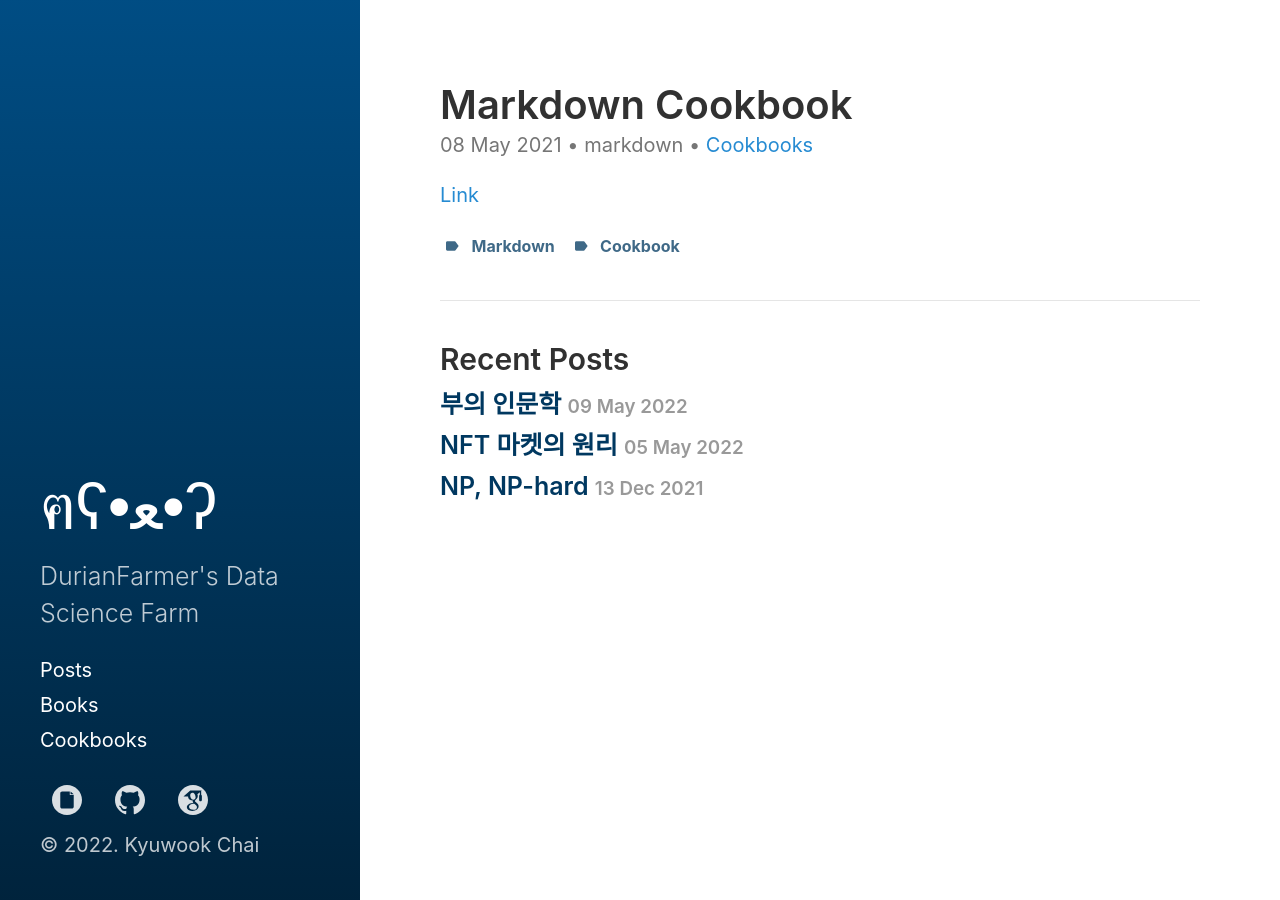
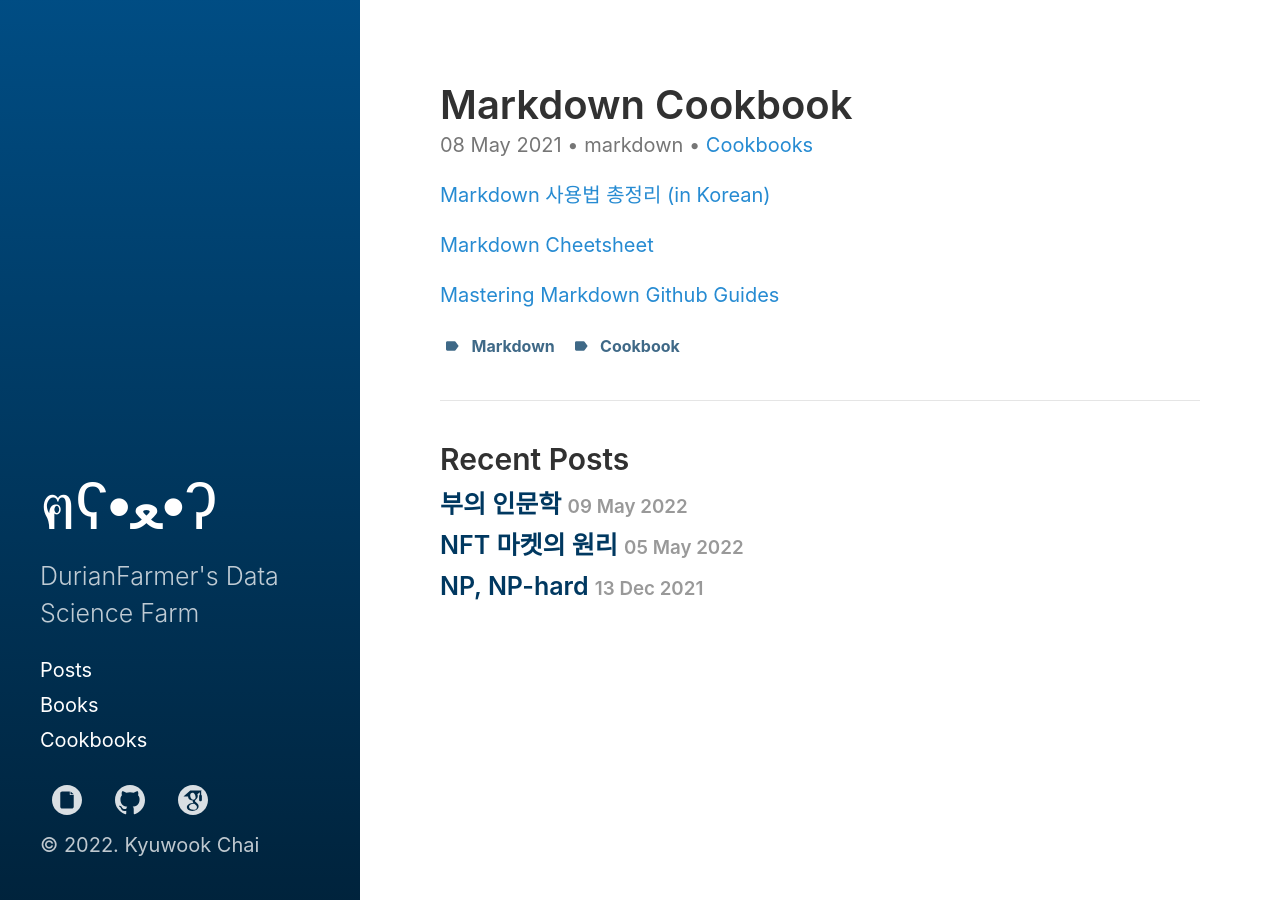
Before and after one commit to DurianFarmer/DurianFarmer.github.io, a Jekyll site: the page built from _posts/2021-05-08-markdown-cookbook.md, in a window 1280 px wide. Built offline with Jekyll 4.4.1, drawn with Linux system fonts in a browser that asks for light colours; nearby versions of some CDN libraries.

Commit message:
마크다운 포스트 수정

```diff
--- a/_posts/2021-05-08-markdown-cookbook.md
+++ b/_posts/2021-05-08-markdown-cookbook.md
@@ -9,4 +9,8 @@ tags:
   - cookbook
 ---
 
-[Link](https://heropy.blog/2017/09/30/markdown/)
+[Markdown 사용법 총정리 (in Korean)](https://heropy.blog/2017/09/30/markdown/)
+
+[Markdown Cheetsheet](https://assemble.io/docs/Cheatsheet-Markdown.html)
+
+[Mastering Markdown Github Guides](https://docs.github.com/en/get-started/writing-on-github/getting-started-with-writing-and-formatting-on-github/basic-writing-and-formatting-syntax)
```
